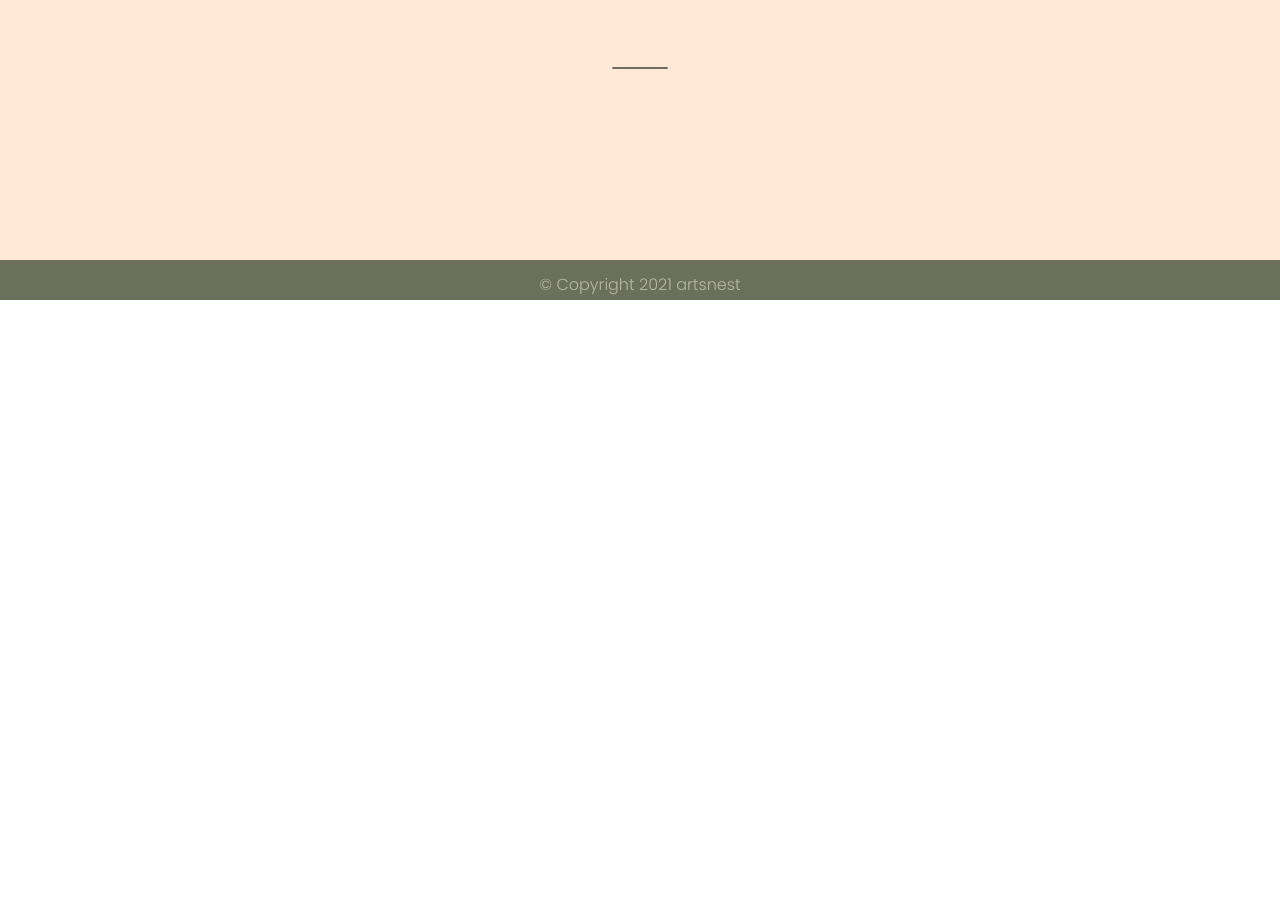
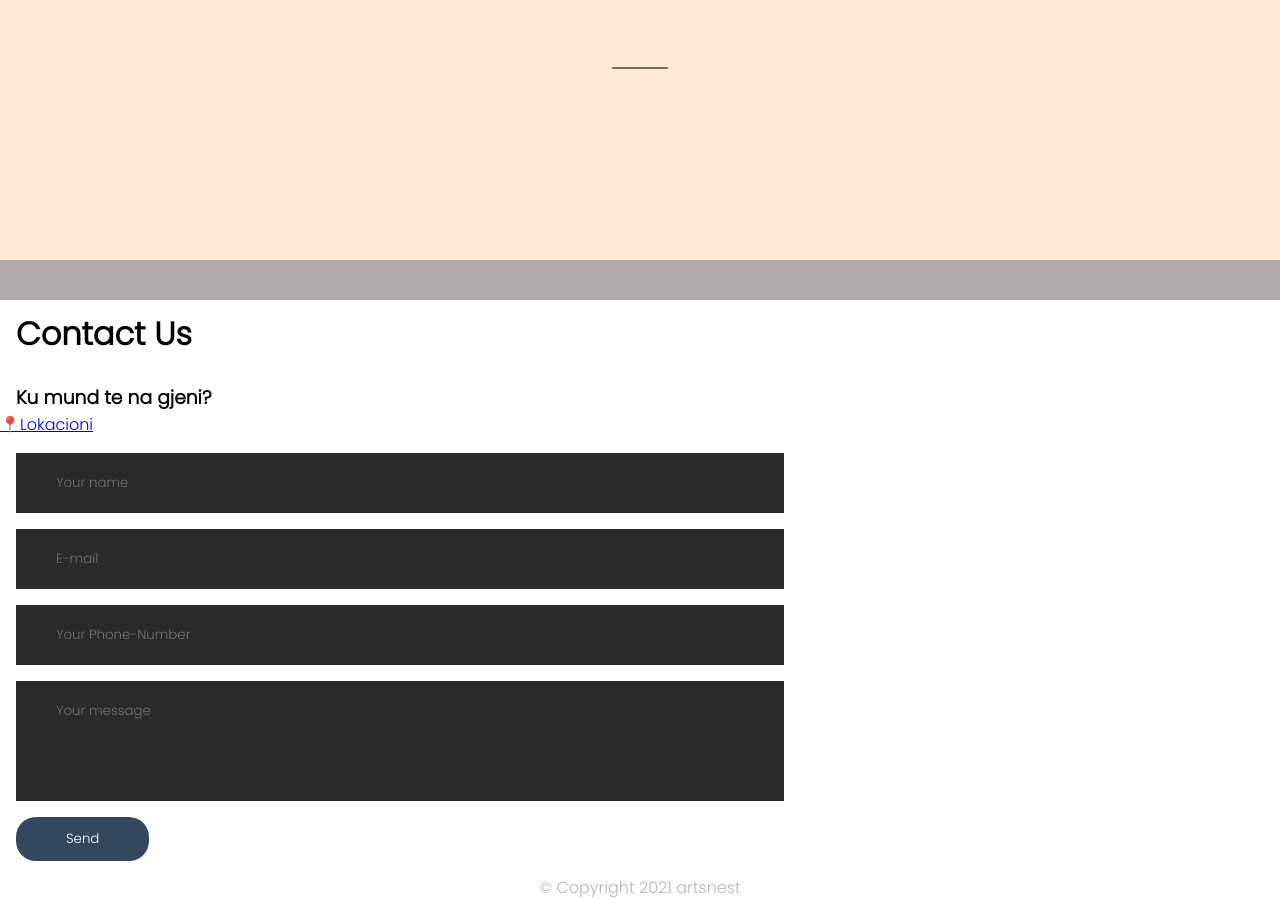
Before and after one commit to yllkashala/INT_20_21_Gr26, a plain HTML site: page index.html in a window 1280 px wide. Shown: the part 1306-2206 px from the top of the page. Before the commit the page ends 1606 px from the top, so only its background shows below. Drawn offline with Linux system fonts and the light colour scheme.

Commit message:
Update index.html

```diff
--- a/index.html
+++ b/index.html
@@ -6,6 +6,68 @@
 	<title>artsnest</title>
 	<link rel="stylesheet" type="text/css" href="style.css">
 <link href="https://fonts.googleapis.com/css2?family=Poppins:wght@300&display=swap" rel="stylesheet">
+<style type="text/css">
+    footer{
+        background-color: rgb(177, 170, 170);
+    }
+
+.contact-section{
+            background-color: rgb(138, 126, 116);
+            background-size: cover;
+
+
+        }
+        footer h1{
+            text-align: left;
+            color:black;
+            margin: 0 16px;
+
+        }
+        footer h3{
+            text-align: left;
+            color:rgb(0, 0, 0);
+            margin: 0 16px;
+        }
+
+
+        .contact-form{
+        max-width:  width 600px;
+            margin: auto;
+            padding: 0 10px;
+            overflow: hidden;
+            background: gray;
+
+        }
+        .contact-form-text{
+            display:block;
+            width:60%;
+            box-sizing: border-box;
+
+            margin: 16px 16px;
+            border: 0;
+            background: rgb(43, 42, 42);
+            padding: 20px 40px;
+            outline: none;
+            color:#ddd;
+        }
+        .contact-form-button{
+            float:left;
+            border:0;
+            background:#34495e;
+            color:#fff;
+            padding: 12px 50px;
+            border-radius: 20px;
+            cursor:pointer;
+            transition: 0.5s;
+            margin: 0 16px;
+
+        }
+        textarea.contact-form-text{
+            resize: none;
+            height: 120px;
+        }
+
+</style>
 </head>
 <body>
 		<header>
@@ -36,12 +98,32 @@ nuk kemi ende një platformë të dedikuar posaqërisht për
 artistët e vendit tonë, dhe atyre nuk ju dhurohet
 hapësira e duhur për të shfaqur talentin e tyre.<hr></h3>
 
-			</div>
-		</div>
+
 	</section>
 
 </body>
-<footer>
+<footer >
+    <br><br>
+    <h1>Contact Us</h1><br>
+<h3>Ku mund te na gjeni?</h3><a href="https://www.google.com/maps/place/Qendra+Studentore/@42.6587511,21.1539611,15z/data=!4m9!1m2!2m1!1sqendra+e+studenteve+Prishtine!3m5!1s0x13549f88112bf999:0xf48ca37e9c5921bd!8m2!3d42.6514728!4d21.1653482!15sCh1xZW5kcmEgZSBzdHVkZW50ZXZlIFByaXNodGluZZIBFnN0dWRlbnRfaG91c2luZ19jZW50ZXI?hl=en&authuser=0">📍Lokacioni</a>
+
+    <form>
+
+
+                    <form class="contact-form"action="contactus.html"method="post">
+                        <input type="text" class="contact-form-text"placeholder="Your name">
+                        <input type="email" class="contact-form-text"placeholder="E-mail">
+                        <input type="text" class="contact-form-text"placeholder="Your Phone-Number">
+                        <textarea class="contact-form-text"placeholder="Your message"></textarea>
+                        <input type="submit"class="contact-form-button"value="Send">
+                        <br><br>
+
+                    </form>
+
+
+                    </div>
+                </div>
+
 	<p>&copy; Copyright 2021 artsnest</p>
 </footer>
 </html>
```
